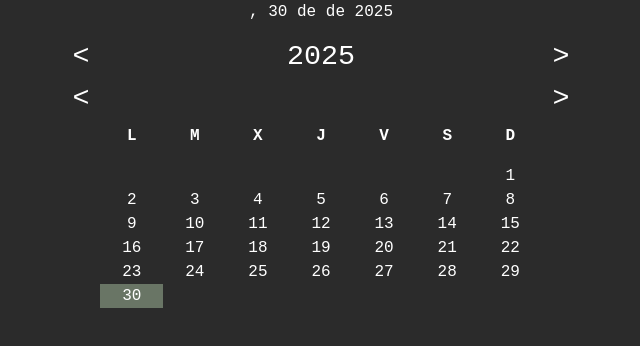
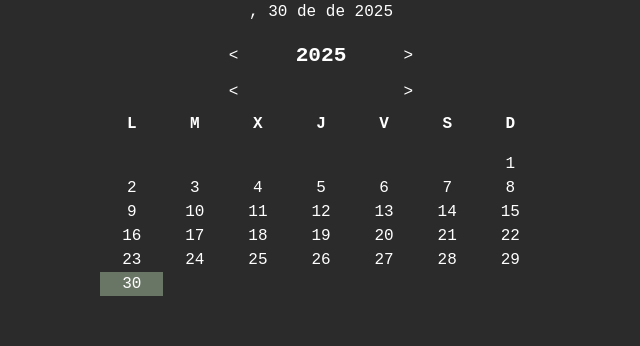
Before and after one commit to oswald1511/timeslice, an Electron app: page src/index.html in a window 800 px wide. Shown: the whole page, without its empty margins (79-719 px from the left). Drawn offline with nearby package versions, Linux system fonts and the light colour scheme.

Commit message:
cambio de tamanio y junta de las flechitas

```diff
--- a/src/index.html
+++ b/src/index.html
@@ -8,23 +8,15 @@
 <body>
     <div class="container text-center">
         <p id="fechaCompleta"></p>
-        <div class="row">
-            <div class="col">
-                <h2 id="prev-anio" class="flecha"><</h2>
-            </div>
-            <div class="col"><h2 id="anioMostrado"></h2></div>
-            <div class="col">
-                <h2 id="next-anio" class="flecha">></h2>
-            </div>
+        <div class="fila-fija">
+            <span id="prev-anio" class="tocable flecha">&lt;</span>
+            <span id="anioMostrado" class="texto-central"></span>
+            <span id="next-anio" class="tocable flecha">&gt;</span>
         </div>
-        <div class="row">
-            <div class="col">
-                <h2 id="prev-mes" class="flecha"><</h2>
-            </div>
-            <div class="col"><h2 id="mesMostrado"></h2></div>
-            <div class="col">
-                <h2 id="next-mes" class="flecha">></h2>
-            </div>
+        <div class="fila-fija">
+            <span id="prev-mes" class="tocable flecha">&lt;</span>
+            <span id="mesMostrado" class="texto-central"></span>
+            <span id="next-mes" class="tocable flecha">&gt;</span>
         </div>
         <div class="container-calendario">
             <div class="row">
--- a/src/renderer.js
+++ b/src/renderer.js
@@ -89,7 +89,7 @@ function ponerDiasDelMes(mes, anio, celdasDelMes, fila){
             tabla.appendChild(fila);
         }
         const celda = document.createElement('div');
-        celda.className = 'col celda-clickeable';
+        celda.className = 'col tocable';
         celda.textContent = j + 1;
 
         if (j + 1 === diaActual && mes == mesActual && anio == anioActual) {
--- a/src/style.css
+++ b/src/style.css
@@ -15,12 +15,12 @@ body {
     margin: 0 auto;
 }
 
-.celda-clickeable {
+.tocable {
     cursor: pointer;
     transition: background 0.2s;
 }
 
-.celda-clickeable:hover {
+.tocable:hover {
     filter: brightness(0.7);
     transition: filter 0.2s;
 }
@@ -29,6 +29,31 @@ body {
     padding: 0 20%;
 }
 
+.fila-fija {
+    display: flex;
+    justify-content: center;
+    align-items: center;
+    gap: 0.5em;
+    /* Espacio entre elementos */
+    margin-bottom: 0.5em;
+}
+
 .flecha {
+    min-width: 2em;
+    /* ancho fijo para las flechas */
+    text-align: center;
+    user-select: none;
     cursor: pointer;
+    transition: filter 0.2s;
 }
+
+.texto-central {
+    min-width: 6em;
+    /* ancho mínimo para el texto, ajusta según tu necesidad */
+    text-align: center;
+    font-size: 1.32em;
+    font-family: inherit;
+    font-weight: bold;
+    display: inline-block;
+    white-space: nowrap;
+}
```
